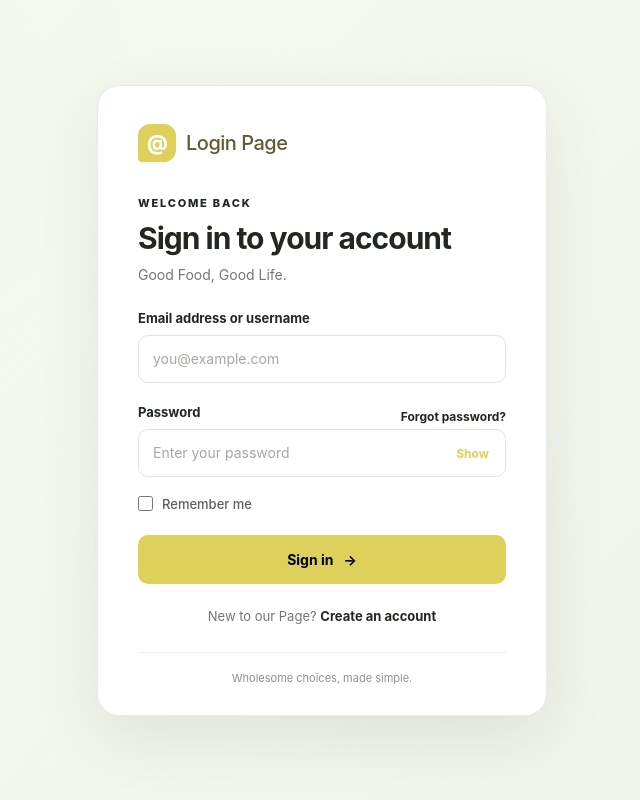
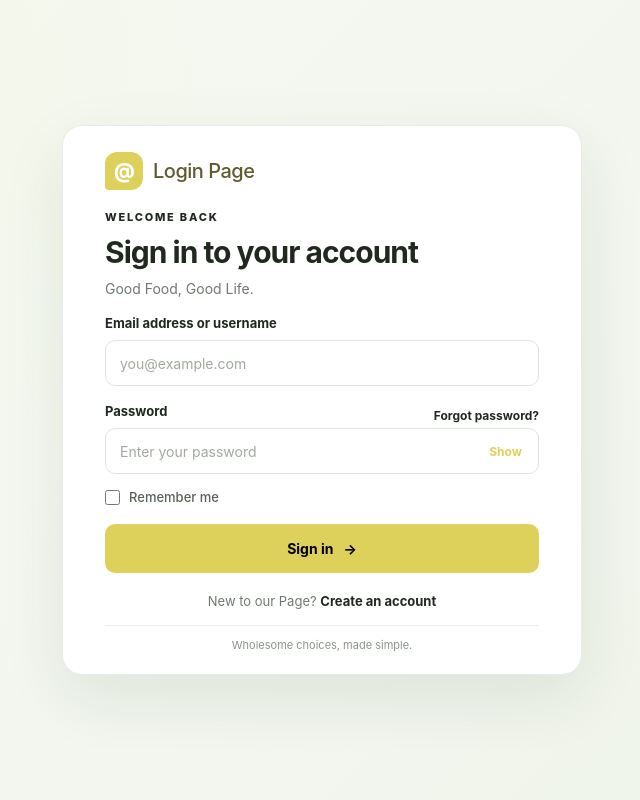
Before and after one commit to sujitha-92/login-page, a Flask app: page / in a window 1280 px wide. Shown: the whole page, without its empty margins (318-958 px from the left). Run offline with Flask 3, Linux system fonts and the light colour scheme.

Commit message:
updated css file

```diff
--- a/login_page/static/css/style.css
+++ b/login_page/static/css/style.css
@@ -134,3 +134,37 @@ input[type="text"]:focus, input[type="password"]:focus, input[type="email"]:focu
   .login-card { padding: 30px 23px 25px; border-radius: 18px; }
   .intro { margin-top: 28px; }
 }
+
+/* Desktop and laptop layout (1366x768, 1440x900, and similar) */
+@media (min-width: 768px) {
+  .page-shell {
+    min-height: 100vh;
+    padding: 24px;
+  }
+  .login-card {
+    max-width: 500px;
+    padding: 34px 42px 28px;
+    border-radius: 20px;
+  }
+  .intro { margin: 26px 0 22px; }
+  h1 { font-size: 30px; }
+  input[type="text"], input[type="password"], input[type="email"] {
+    min-height: 46px;
+  }
+  .password-heading { margin-top: 17px; }
+  .remember-row { margin: 15px 0 19px; }
+  .signup-prompt { margin-top: 20px; }
+  .footer-note { margin-top: 22px; padding-top: 14px; }
+}
+
+@media (min-width: 1200px) {
+  .login-card { max-width: 520px; }
+}
+
+/* Keep the form usable on short laptop displays and smaller windows */
+@media (min-width: 768px) and (max-height: 800px) {
+  .page-shell { padding-top: 16px; padding-bottom: 16px; }
+  .login-card { padding-top: 26px; padding-bottom: 22px; }
+  .intro { margin-top: 20px; margin-bottom: 18px; }
+  .footer-note { margin-top: 16px; padding-top: 12px; }
+}
```
